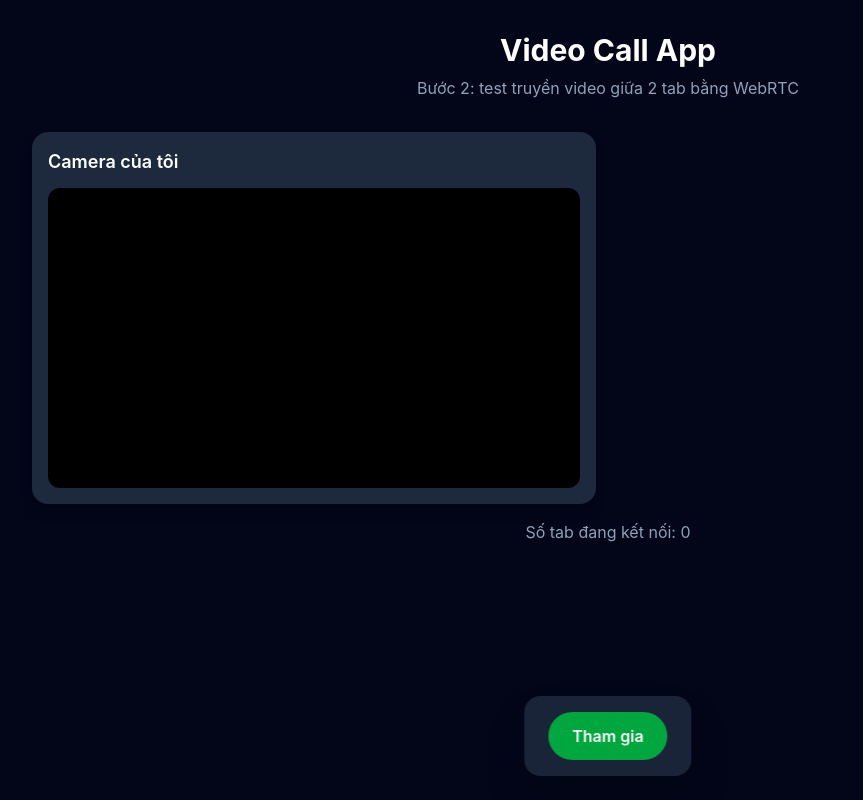
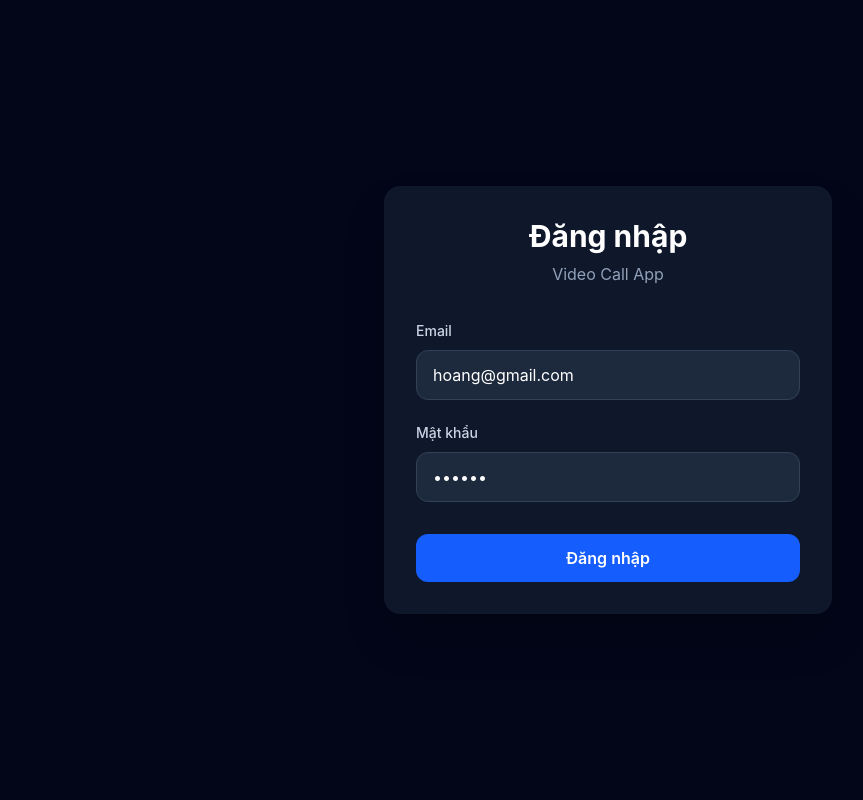
Before and after one commit to hoangquymui/video-chat-app, a React (Vite) app in the folder frontend/: page /login in a window 1280 px wide. Shown: the whole page, without its empty margins (32-895 px from the left). Built offline with nearby package versions, Linux system fonts and the light colour scheme.

Commit message:
Add routing and authentication features with login and dashboard pages

```diff
--- a/frontend/package.json
+++ b/frontend/package.json
@@ -11,8 +11,10 @@
   },
   "dependencies": {
     "@tailwindcss/vite": "^4.3.1",
+    "axios": "^1.18.1",
     "react": "^19.2.7",
     "react-dom": "^19.2.7",
+    "react-router-dom": "^7.18.0",
     "socket.io-client": "^4.8.3",
     "tailwindcss": "^4.3.1"
   },
--- a/frontend/src/App.tsx
+++ b/frontend/src/App.tsx
@@ -1,7 +1,33 @@
+import { Navigate, Route, Routes } from "react-router-dom";
+import Login from "./pages/Login";
+import Dashboard from "./pages/Dashboard";
 import Home from "./pages/Home";
 
 function App() {
-  return <Home />;
+  const isLoggedIn = Boolean(localStorage.getItem("accessToken"));
+
+  return (
+    <Routes>
+      <Route
+        path="/"
+        element={
+          isLoggedIn ? <Navigate to="/dashboard" /> : <Navigate to="/login" />
+        }
+      />
+
+      <Route path="/login" element={<Login />} />
+
+      <Route
+        path="/dashboard"
+        element={isLoggedIn ? <Dashboard /> : <Navigate to="/login" />}
+      />
+
+      <Route
+        path="/room"
+        element={isLoggedIn ? <Home /> : <Navigate to="/login" />}
+      />
+    </Routes>
+  );
 }
 
 export default App;
--- /dev/null
+++ b/frontend/src/api/auth.api.ts
@@ -0,0 +1,20 @@
+import { api } from "./axios";
+
+type LoginData = {
+  email: string;
+  password: string;
+};
+
+type LoginResponse = {
+  accessToken: string;
+  user: {
+    id: number;
+    name: string;
+    email: string;
+  };
+};
+
+export const loginApi = async (data: LoginData) => {
+  const response = await api.post<LoginResponse>("/auth/login", data);
+  return response.data;
+};
--- /dev/null
+++ b/frontend/src/api/axios.ts
@@ -0,0 +1,15 @@
+import axios from "axios";
+
+export const api = axios.create({
+  baseURL: "http://localhost:3000",
+});
+
+api.interceptors.request.use((config) => {
+  const token = localStorage.getItem("accessToken");
+
+  if (token) {
+    config.headers.Authorization = `Bearer ${token}`;
+  }
+
+  return config;
+});
--- a/frontend/src/main.tsx
+++ b/frontend/src/main.tsx
@@ -1,10 +1,13 @@
 import { StrictMode } from "react";
 import { createRoot } from "react-dom/client";
+import { BrowserRouter } from "react-router-dom";
 import "./index.css";
-import App from "./App.tsx";
+import App from "./App";
 
 createRoot(document.getElementById("root")!).render(
   <StrictMode>
-    <App />
+    <BrowserRouter>
+      <App />
+    </BrowserRouter>
   </StrictMode>,
 );
--- /dev/null
+++ b/frontend/src/pages/Dashboard.tsx
@@ -0,0 +1,62 @@
+import { useNavigate } from "react-router-dom";
+
+type User = {
+  id: number;
+  name: string;
+  email: string;
+};
+
+function Dashboard() {
+  const navigate = useNavigate();
+
+  const userRaw = localStorage.getItem("user");
+  const user: User | null = userRaw ? JSON.parse(userRaw) : null;
+
+  const handleLogout = () => {
+    localStorage.removeItem("accessToken");
+    localStorage.removeItem("user");
+    navigate("/login");
+  };
+
+  return (
+    <main className="min-h-screen bg-slate-950 px-6 py-8 text-white">
+      <div className="mx-auto max-w-5xl">
+        <div className="flex items-center justify-between">
+          <div>
+            <h1 className="text-3xl font-bold">
+              Xin chào, {user?.name ?? "User"}
+            </h1>
+            <p className="mt-2 text-slate-400">{user?.email}</p>
+          </div>
+
+          <button
+            onClick={handleLogout}
+            className="rounded-xl bg-red-600 px-5 py-3 font-semibold hover:bg-red-700"
+          >
+            Đăng xuất
+          </button>
+        </div>
+
+        <div className="mt-12 grid gap-6 md:grid-cols-2">
+          <button
+            onClick={() => navigate("/room")}
+            className="rounded-2xl bg-blue-600 p-8 text-left shadow-xl hover:bg-blue-700"
+          >
+            <h2 className="text-2xl font-bold">Tạo phòng</h2>
+            <p className="mt-2 text-blue-100">Tạo phòng video call mới</p>
+          </button>
+
+          <button
+            onClick={() => navigate("/room")}
+            className="rounded-2xl bg-slate-800 p-8 text-left shadow-xl hover:bg-slate-700"
+          >
+            <h2 className="text-2xl font-bold">Vào phòng test</h2>
+            <p className="mt-2 text-slate-400">Hiện tại dùng room test-room</p>
+          </button>
+        </div>
+      </div>
+    </main>
+  );
+}
+
+export default Dashboard;
--- /dev/null
+++ b/frontend/src/pages/Login.tsx
@@ -0,0 +1,81 @@
+import { useState } from "react";
+import { useNavigate } from "react-router-dom";
+import { loginApi } from "../api/auth.api";
+
+function Login() {
+  const navigate = useNavigate();
+
+  const [email, setEmail] = useState("hoang@gmail.com");
+  const [password, setPassword] = useState("123456");
+  const [error, setError] = useState("");
+
+  const handleLogin = async (event: React.FormEvent) => {
+    event.preventDefault();
+    setError("");
+
+    try {
+      const data = await loginApi({
+        email,
+        password,
+      });
+
+      localStorage.setItem("accessToken", data.accessToken);
+      localStorage.setItem("user", JSON.stringify(data.user));
+
+      navigate("/dashboard");
+    } catch (error) {
+      console.error(error);
+      setError("Email hoặc mật khẩu không đúng");
+    }
+  };
+
+  return (
+    <main className="flex min-h-screen items-center justify-center bg-slate-950 px-6">
+      <form
+        onSubmit={handleLogin}
+        className="w-full max-w-md rounded-2xl bg-slate-900 p-8 shadow-2xl"
+      >
+        <h1 className="text-center text-3xl font-bold text-white">Đăng nhập</h1>
+
+        <p className="mt-2 text-center text-slate-400">Video Call App</p>
+
+        <div className="mt-8">
+          <label className="text-sm font-medium text-slate-300">Email</label>
+          <input
+            value={email}
+            onChange={(event) => setEmail(event.target.value)}
+            type="email"
+            className="mt-2 w-full rounded-xl border border-slate-700 bg-slate-800 px-4 py-3 text-white outline-none focus:border-blue-500"
+            placeholder="email@example.com"
+          />
+        </div>
+
+        <div className="mt-5">
+          <label className="text-sm font-medium text-slate-300">Mật khẩu</label>
+          <input
+            value={password}
+            onChange={(event) => setPassword(event.target.value)}
+            type="password"
+            className="mt-2 w-full rounded-xl border border-slate-700 bg-slate-800 px-4 py-3 text-white outline-none focus:border-blue-500"
+            placeholder="Nhập mật khẩu"
+          />
+        </div>
+
+        {error && (
+          <p className="mt-4 rounded-xl bg-red-500/10 px-4 py-3 text-sm text-red-400">
+            {error}
+          </p>
+        )}
+
+        <button
+          type="submit"
+          className="mt-8 w-full rounded-xl bg-blue-600 px-4 py-3 font-semibold text-white hover:bg-blue-700"
+        >
+          Đăng nhập
+        </button>
+      </form>
+    </main>
+  );
+}
+
+export default Login;
```
Also changed, not shown: 1 other file (tests, documents, lock files or other folders).
